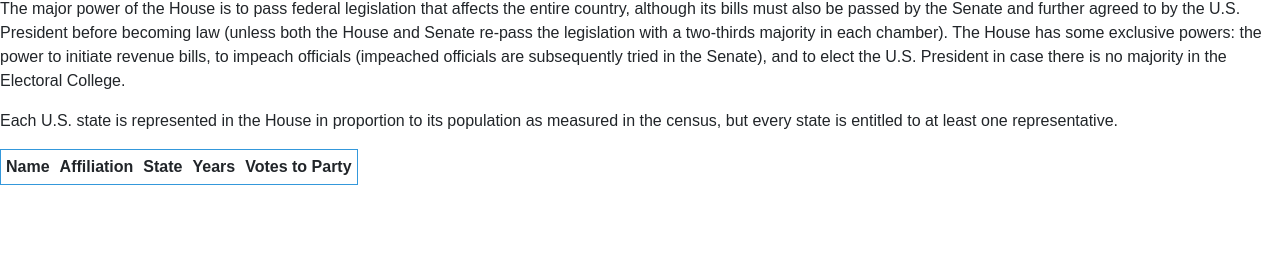
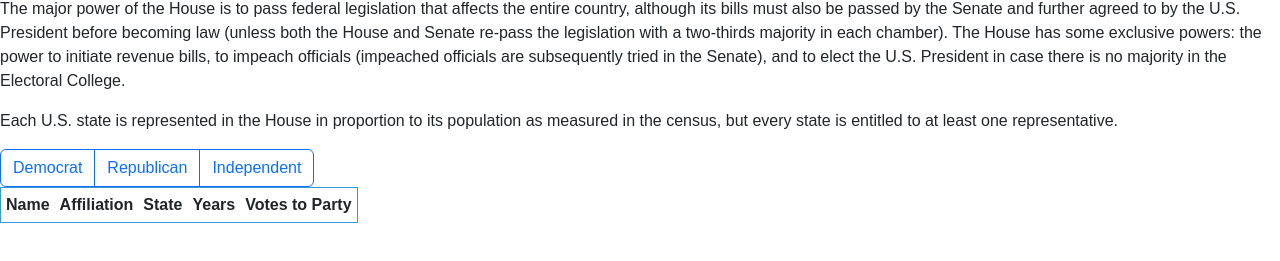
Before and after one commit to Jaumemasmorla/TGIF-government, a plain HTML site: page house.html in a window 1280 px wide. Shown: the part 199-460 px from the top of the page. Drawn offline with nearby package versions, Linux system fonts and the light colour scheme; no server answers.

Commit message:
tgif navbar order corrected

```diff
--- a/house.html
+++ b/house.html
@@ -25,17 +25,19 @@
                 Congress 113
               </a>
               <ul class="dropdown-menu">
-                <li><a class="dropdown-item" href="./senate.html">Senate</a></li>
+
 
                 <li><a class="dropdown-item" href="./house.html">House</a></li>
+                <li><a class="dropdown-item" href="./senate.html">Senate</a></li>
               </ul>
             <li class="nav-item dropdown">
                   <a class="nav-link dropdown-toggle" href="#" role="button" data-bs-toggle="dropdown" aria-expanded="false">
                     Attendance
                   </a>
                   <ul class="dropdown-menu">
-                    <li><a class="dropdown-item" href="./senate-attendance.html">Senate</a></li>
+
                      <li><a class="dropdown-item" href="./house-attendance.html">House</a></li>
+                     <li><a class="dropdown-item" href="./senate-attendance.html">Senate</a></li>
 
                   </ul>
 
@@ -47,8 +49,9 @@
                 Loyalty
               </a>
               <ul class="dropdown-menu">
-                <li><a class="dropdown-item" href="./senate-loyalty.html">Senate</a></li>
+
                  <li><a class="dropdown-item" href="./house-loyalty.html">House</a></li>
+                 <li><a class="dropdown-item" href="./senate-loyalty.html">Senate</a></li>
 
               </ul>
             </li>
@@ -62,7 +65,18 @@
       <h1>Representatives</h1>
       <p>The major power of the House is to pass federal legislation that affects the entire country, although its bills must also be passed by the Senate and further agreed to by the U.S. President before becoming law (unless both the House and Senate re-pass the legislation with a two-thirds majority in each chamber). The House has some exclusive powers: the power to initiate revenue bills, to impeach officials (impeached officials are subsequently tried in the Senate), and to elect the U.S. President in case there is no majority in the Electoral College.</p>
       <p>Each U.S. state is represented in the House in proportion to its population as measured in the census, but every state is entitled to at least one representative. </p>
-     	  <table>
+
+      <div class="btn-group" role="group" aria-label="Basic checkbox toggle button group">
+        <input type="checkbox" class="btn-check" id="btncheck1" autocomplete="off">
+        <label class="btn btn-outline-primary" for="btncheck1">Democrat </label>
+
+        <input type="checkbox" class="btn-check" id="btncheck2" autocomplete="off">
+        <label class="btn btn-outline-primary" for="btncheck2">Republican</label>
+
+        <input type="checkbox" class="btn-check" id="btncheck3" autocomplete="off">
+        <label class="btn btn-outline-primary" for="btncheck3">Independent</label>
+      </div>
+      <table>
           <thead id="thead">
 
 
--- a/script/house.js
+++ b/script/house.js
@@ -1,3 +1,15 @@
+/* hacer el checkbox */
+
+const parties = {
+  D: 'Democrat',
+  R: 'Republican',
+  ID: 'Independent'
+}
+
+/* para dropdown import {string} from './holamundo.mjs'
+console.log(string) y  (en el fichero donde esta la informacion) export const  string ="hola mundo"*/
+
+
 const url ="https://api.propublica.org/congress/v1/116/house/members.json"
 
 fetch(url, {
```
Also changed, not shown: house-attendance.html (+6 -4 lines), house-loyalty.html (+6 -3 lines), script/senate.js (+9 -1 lines), senate-attendance.html (+6 -3 lines), senate-loyalty.html (+6 -3 lines), senate.html (+15 -4 lines).
